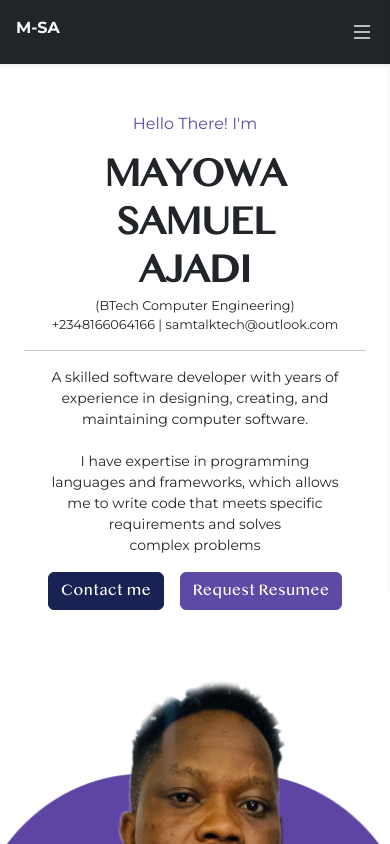
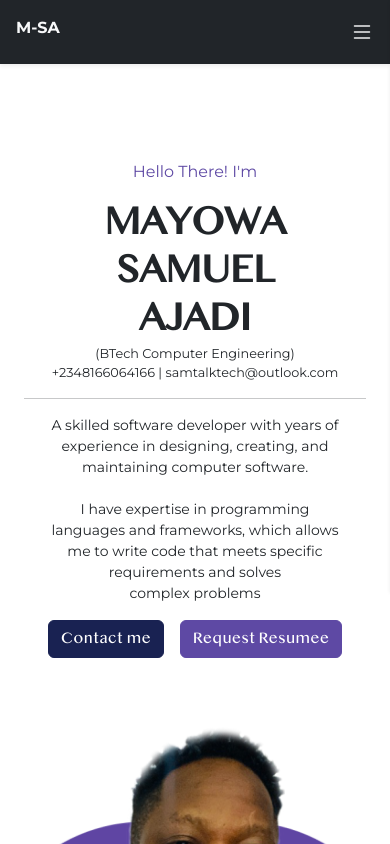
Before and after one commit to ajadimayowa/myresume, a React (Create React App) app: page / in a window 390 px wide. Shown: the top 844 px of the page. Built offline with nearby package versions, Linux system fonts and the light colour scheme.

Commit message:
Responsiveness done

```diff
--- a/src/pages/css/home.module.css
+++ b/src/pages/css/home.module.css
@@ -12,6 +12,10 @@
         opacity: 1;
     }
 
+}
+
+.mobileView {
+    display: none;
 }
 
 .sideBar {
@@ -32,6 +36,15 @@
     min-width: 100%;
     overflow-x: hidden;
     animation: 2s ease-out 1 opacityShow;
+}
+
+.mobileView {
+    display: flex;
+    flex-direction: column;
+}
+
+.webView {
+    display: none;
 }
 
 .sideBar {
--- a/src/pages/home.js
+++ b/src/pages/home.js
@@ -90,6 +90,13 @@ export default function Home() {
 
   return (
     <Container fluid className={`${style.container} p-0 pt-5 min-vh-100 w-100`}>
+      <div className={`${style.webView} p-0 pt-5 min-vh-100 w-100`}>
+        <h1 className="px-5">The page you are looking for is currently available for mobile screens at this time, pls access the link
+          from your mobile phone while we are woking on the desktop view
+        </h1>
+      </div>
+
+      <div className={`${style.mobileView} p-0 pt-5 min-vh-100 w-100`}>
       <TopBar toggleMenu={handleMenu} />
       <SideBar show={nav} off={handleMenu} />
       <div
@@ -453,6 +460,8 @@ export default function Home() {
       >
         All Right Reserved Floath Solution Hub 2023
       </div>
+      </div>
+
     </Container>
   );
 }
```
